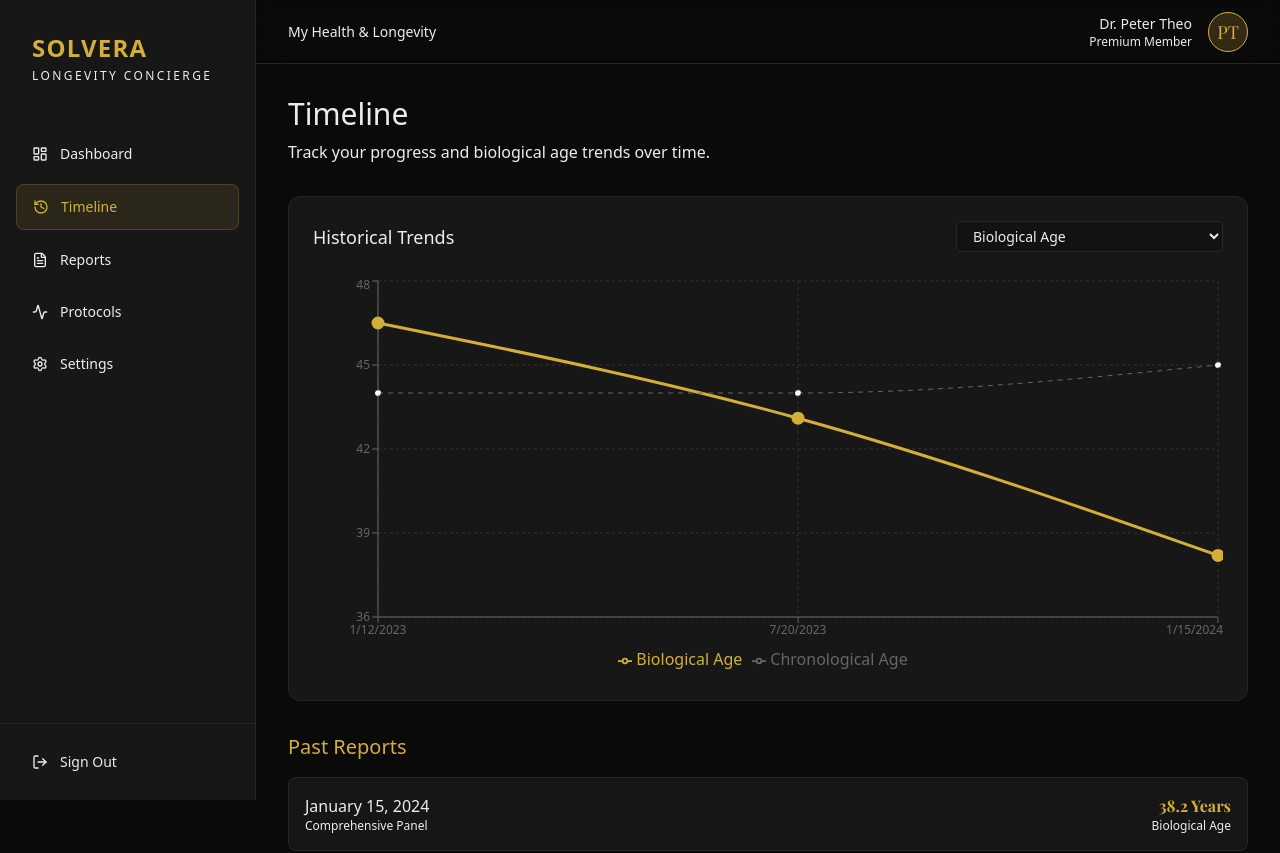
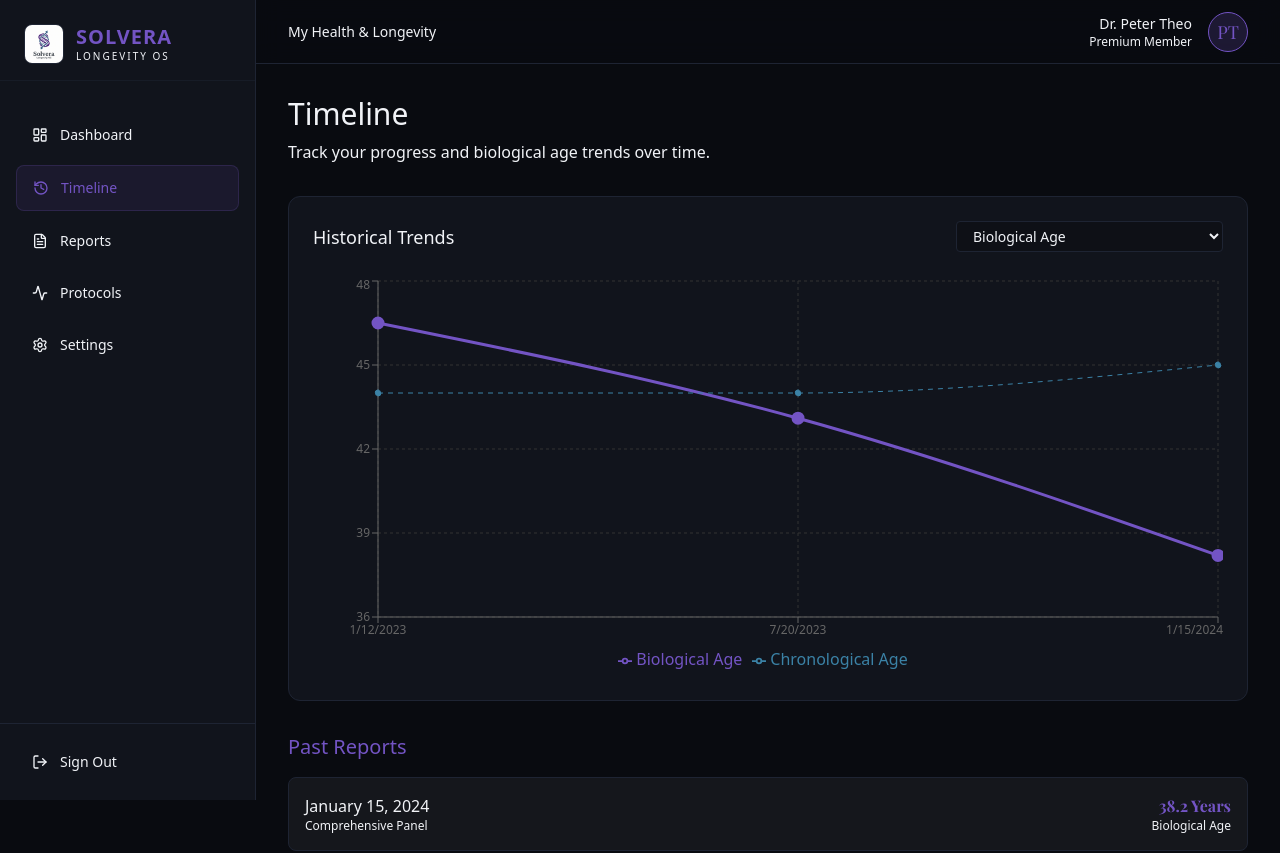
Before and after one commit to Solvera-Longevity/longevity-os, a Next.js app: page /timeline in a window 1280 px wide. Shown: the top 853 px of the page. Built offline with nearby package versions, Linux system fonts and the light colour scheme; a web font is replaced by a local one.

Commit message:
feat(branding): integrate Solvera logo, align theme color palette, and organize sample data

```diff
--- a/src/app/globals.css
+++ b/src/app/globals.css
@@ -1,24 +1,29 @@
 @import "tailwindcss";
 
 :root {
-  /* Default to dark mode for concierge feel */
-  --background: #0a0a0a;
-  --foreground: #ededed;
+  /* Dark mode clinical baseline */
+  --background: #090b10;
+  --foreground: #f1f3f7;
 
-  /* Gold Accents */
-  --gold-500: #D4AF37;
-  --gold-400: #E5C558;
-  --gold-600: #AA8C2C;
+  /* Primary Brand: Solvera Deep Indigo / Purple */
+  --brand-500: #7354c4;
+  --brand-400: #8c71db;
+  --brand-600: #55359e;
+
+  /* Accent: Solvera Bi-directional Arrow Slate Blue / Teal */
+  --accent-500: #3b82a6;
+  --accent-400: #569ec2;
+  --accent-600: #296482;
 
   /* Status Colors */
   --status-green: #10B981;
   --status-yellow: #F59E0B;
   --status-red: #EF4444;
 
-  /* Card/Surface */
-  --card: #171717;
-  --card-foreground: #ededed;
-  --border: #262626;
+  /* Card/Surface - Subtle cool slate undertone */
+  --card: #11141c;
+  --card-foreground: #f1f3f7;
+  --border: #1e2433;
 }
 
 @theme inline {
@@ -28,9 +33,18 @@
   --color-card-foreground: var(--card-foreground);
   --color-border: var(--border);
 
-  --color-gold-500: var(--gold-500);
-  --color-gold-400: var(--gold-400);
-  --color-gold-600: var(--gold-600);
+  --color-brand-500: var(--brand-500);
+  --color-brand-400: var(--brand-400);
+  --color-brand-600: var(--brand-600);
+
+  --color-accent-500: var(--accent-500);
+  --color-accent-400: var(--accent-400);
+  --color-accent-600: var(--accent-600);
+
+  /* Backwards-compatible aliases mapping to brand palette */
+  --color-gold-500: var(--brand-500);
+  --color-gold-400: var(--brand-400);
+  --color-gold-600: var(--brand-600);
 
   --font-sans: var(--font-inter);
   --font-serif: var(--font-playfair);
--- a/src/components/dashboard/TimelineChart.tsx
+++ b/src/components/dashboard/TimelineChart.tsx
@@ -55,17 +55,17 @@ export function TimelineChart() {
                         {/* Contextual Lines based on selection */}
                         {selectedMetric === "phenoAge" ? (
                             <>
-                                <Line type="monotone" dataKey="phenoAge" stroke="#D4AF37" strokeWidth={3} name="Biological Age" dot={{ r: 5, fill: "#D4AF37" }} />
-                                <Line type="monotone" dataKey="chronologicalAge" stroke="#666" strokeDasharray="5 5" name="Chronological Age" />
+                                <Line type="monotone" dataKey="phenoAge" stroke="#7354c4" strokeWidth={3} name="Biological Age" dot={{ r: 5, fill: "#7354c4" }} />
+                                <Line type="monotone" dataKey="chronologicalAge" stroke="#3b82a6" strokeDasharray="5 5" name="Chronological Age" dot={{ r: 3, fill: "#3b82a6" }} />
                             </>
                         ) : (
                             <Line
                                 type="monotone"
                                 dataKey={selectedMetric}
-                                stroke="#D4AF37"
+                                stroke="#7354c4"
                                 strokeWidth={3}
                                 name={metrics.find(m => m.id === selectedMetric)?.label}
-                                dot={{ r: 5, fill: "#D4AF37" }}
+                                dot={{ r: 5, fill: "#7354c4" }}
                             />
                         )}
 
--- a/src/components/layout/Sidebar.tsx
+++ b/src/components/layout/Sidebar.tsx
@@ -12,6 +12,8 @@ import {
 } from "lucide-react";
 import { cn } from "@/lib/utils";
 
+import Image from "next/image";
+
 const NAV_ITEMS = [
     { label: "Dashboard", href: "/", icon: LayoutDashboard },
     { label: "Timeline", href: "/timeline", icon: History },
@@ -25,11 +27,25 @@ export function Sidebar() {
 
     return (
         <aside className="w-64 border-r border-border bg-card h-screen fixed left-0 top-0 hidden md:flex flex-col z-10 transition-all duration-300">
-            <div className="p-8 pb-4">
-                <h1 className="text-2xl font-serif font-bold text-gold-500 tracking-wider">
-                    SOLVERA
-                </h1>
-                <p className="text-xs text-muted-foreground uppercase tracking-[0.2em] mt-1">Longevity Concierge</p>
+            <div className="p-6 pb-4 border-b border-border/50">
+                <Link href="/" className="flex items-center gap-3">
+                    <div className="relative h-10 w-10 rounded-lg overflow-hidden border border-border shrink-0 bg-white/5">
+                        <Image
+                            src="/solvera-logo.jpg"
+                            alt="Solvera Longevity OS"
+                            fill
+                            className="object-cover"
+                            sizes="40px"
+                            priority
+                        />
+                    </div>
+                    <div>
+                        <h1 className="text-xl font-serif font-bold text-gold-500 tracking-wider leading-tight">
+                            SOLVERA
+                        </h1>
+                        <p className="text-[10px] text-muted-foreground uppercase tracking-[0.2em]">Longevity OS</p>
+                    </div>
+                </Link>
             </div>
 
             <nav className="flex-1 px-4 py-8 space-y-2">
```
Also changed, not shown: public/solvera-logo.jpg (added), sample_data/patient_optimal.csv (added), sample_data/patient_risk.csv (added).
